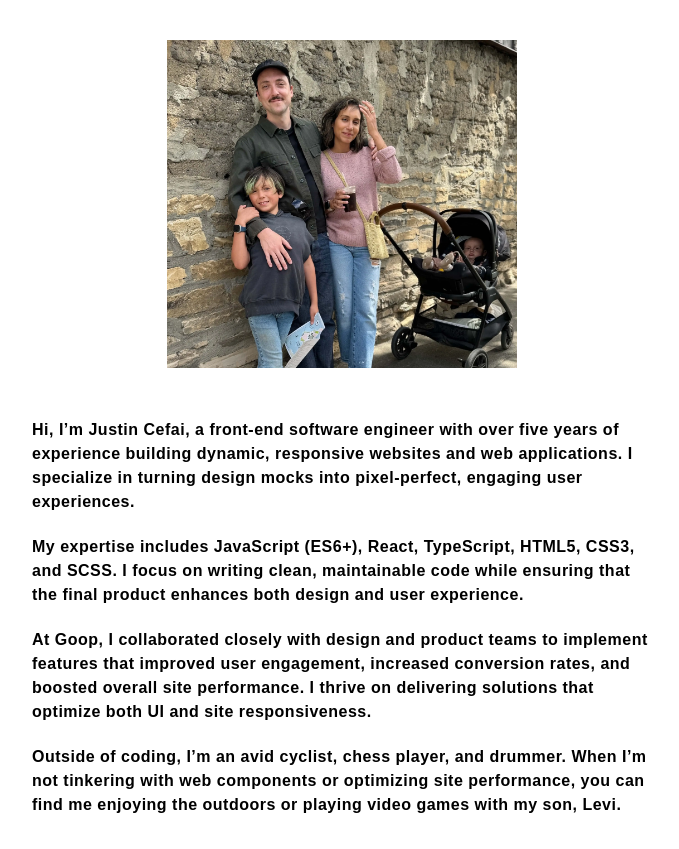
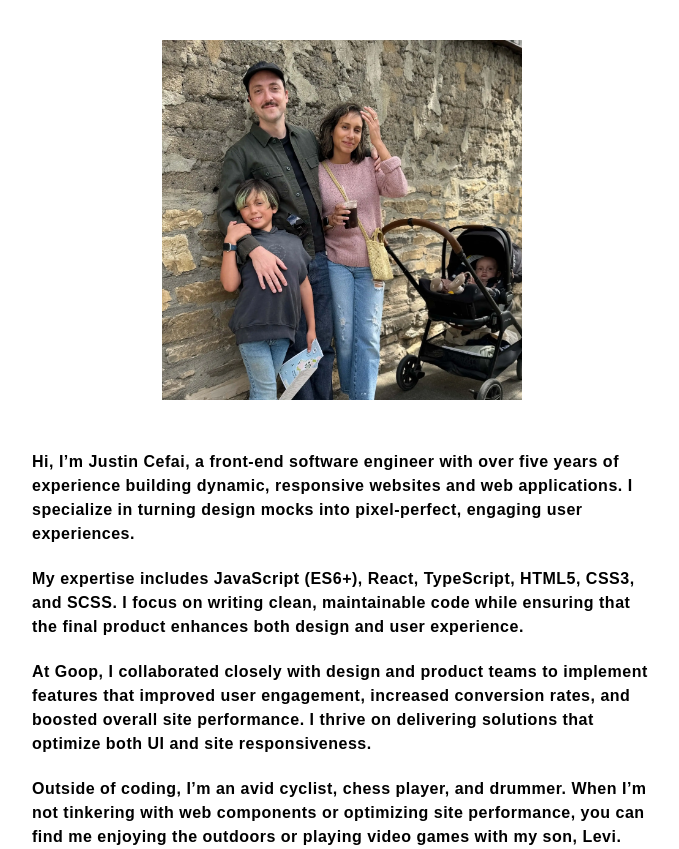
Before and after one commit to JC001-eng/justincefai.github.io, a plain HTML site: page about/about.html in a window 1280 px wide. Shown: the whole page, without its empty margins (298-977 px from the left). Drawn offline with nearby package versions, Linux system fonts and the light colour scheme; files that its build step writes are made by us from their sources; files whose address does not match are found by name.

Commit message:
use background image for about section and add set timeout for modal open

```diff
--- a/about/about.html
+++ b/about/about.html
@@ -21,12 +21,7 @@
       </p>
     <![endif]-->
     <div class="about-container">
-      <img
-        class="img-med"
-        src="/media/jfamily.webp"
-        alt="Justin Cefai and family"
-        loading="eager"
-      />
+      <div class="img-med" aria-label="Justin Cefai and family"></div>
       <div class="copy">
         <p>
           Hi, I’m Justin Cefai, a front-end software engineer with over five
--- a/main.scss
+++ b/main.scss
@@ -248,7 +248,8 @@ button.nav-button {
   cursor: pointer;
   -webkit-tap-highlight-color: transparent;
 
-  &:active, &:focus {
+  &:active,
+  &:focus {
     outline: none;
     background-color: none;
   }
@@ -271,7 +272,6 @@ button.nav-button {
 }
 
 .title-container {
-
   .title {
     position: fixed;
     top: 50%;
@@ -406,8 +406,15 @@ button.nav-button {
 
 .img-med {
   width: 100%;
-  max-width: 350px;
+  max-width: 360px;
   margin: 12px auto;
+  position: relative;
+  height: 0;
+  padding-bottom: clamp(0px, 100%, 360px);
+  background-size: cover;
+  background-position: center;
+  background-repeat: no-repeat;
+  background-image: url("/media/jfamily.webp");
 }
 
 .contact-wrapper {
@@ -530,7 +537,8 @@ p.centered {
   background-color: #f8f8f6;
   -webkit-tap-highlight-color: transparent;
 
-  &:active, &:focus {
+  &:active,
+  &:focus {
     border: none;
     background-color: none;
   }
```
Also changed, not shown: index.js (+4 -5 lines), main.css, 1 other file.
